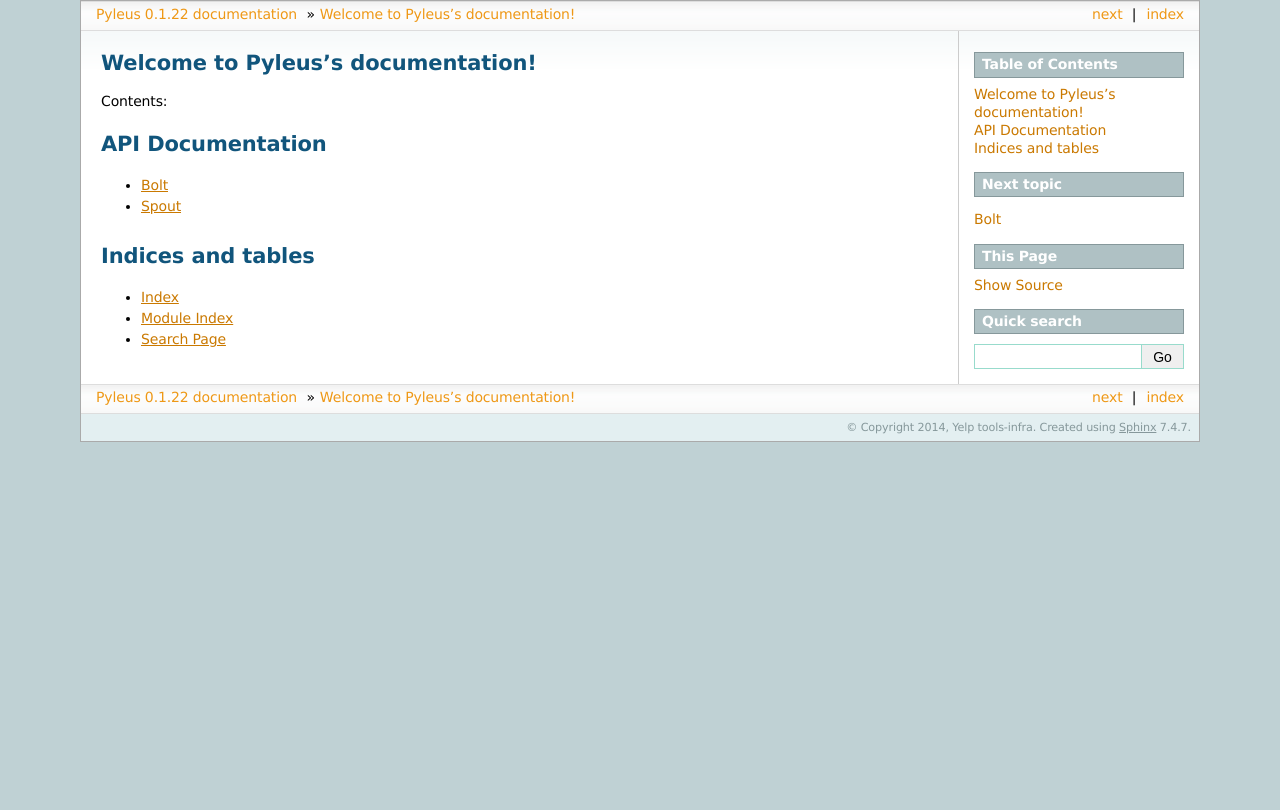
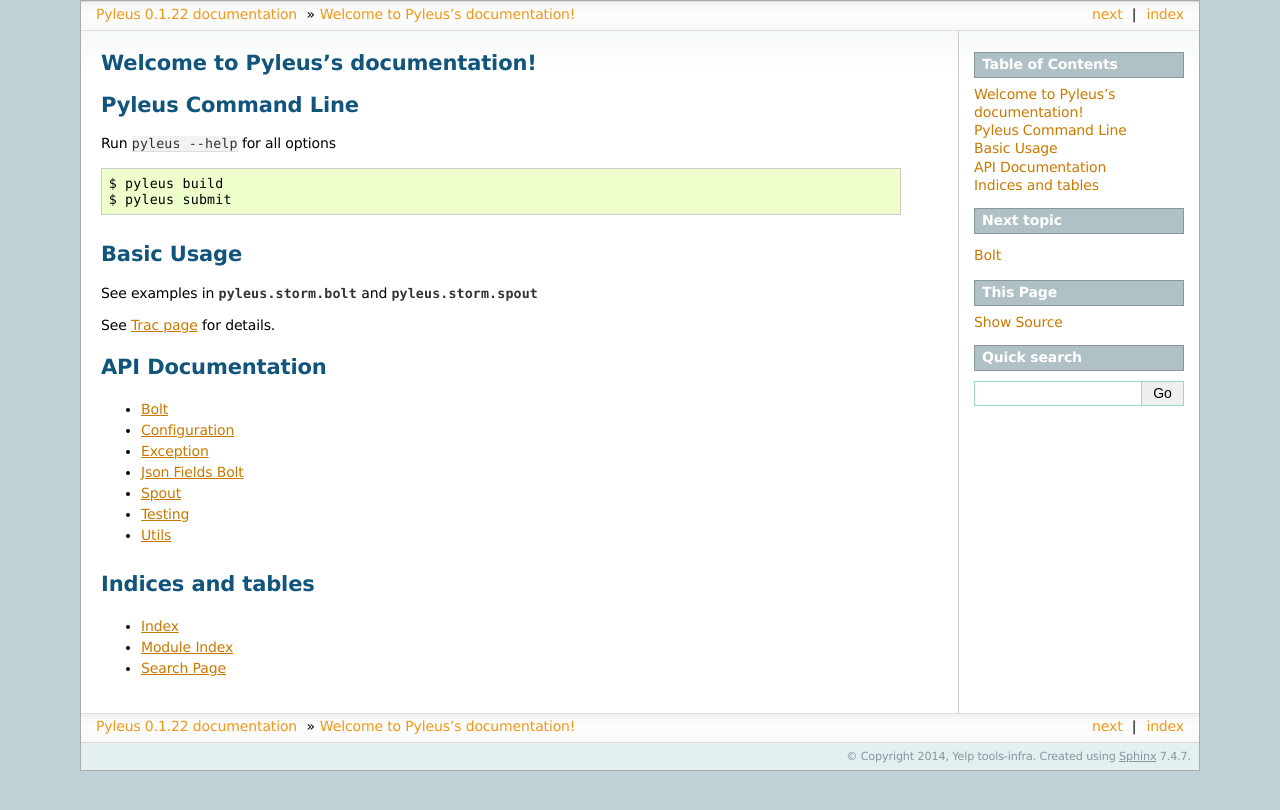
Before and after one commit to Yelp/pyleus, a Sphinx documentation site: the page built from docs/source/index.rst, in a window 1280 px wide. Shown: the top 810 px of the page. Built offline with Sphinx 7.4.7, drawn with Linux system fonts in a browser that asks for light colours.

Commit message:
Add more classes to docs
TODO: Improve index.rst with examples and command line usage

```diff
--- a/docs/source/index.rst
+++ b/docs/source/index.rst
@@ -6,7 +6,23 @@
 Welcome to Pyleus's documentation!
 ==================================
 
-Contents:
+Pyleus Command Line
+===================
+
+Run ``pyleus --help`` for all options
+
+.. code-block:: none
+
+    $ pyleus build
+    $ pyleus submit
+
+Basic Usage
+===========
+
+See examples in :py:mod:`pyleus.storm.bolt` and :py:mod:`pyleus.storm.spout`
+
+
+See `Trac page`_ for details.
 
 
 API Documentation
@@ -16,7 +32,12 @@
    :maxdepth: 2
 
    bolt
+   configuration
+   exception
+   json_fields_bolt
    spout
+   testing
+   utils
 
 Indices and tables
 ==================
@@ -24,3 +45,5 @@
 * :ref:`genindex`
 * :ref:`modindex`
 * :ref:`search`
+
+.. _Trac page: https://trac.yelpcorp.com/wiki/Pyleus
```
Also changed, not shown: docs/source/configuration.rst (added, +7 -0 lines), docs/source/exception.rst (added, +7 -0 lines), docs/source/json_fields_bolt.rst (added, +7 -0 lines), docs/source/testing.rst (added, +7 -0 lines), docs/source/utils.rst (added, +7 -0 lines).
